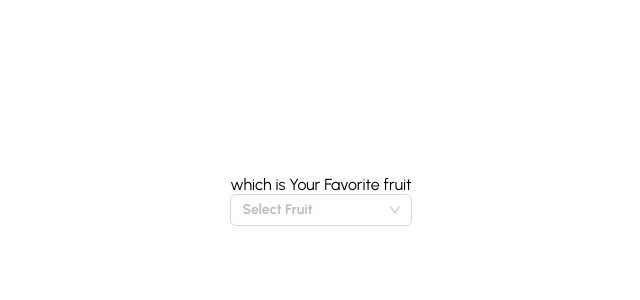
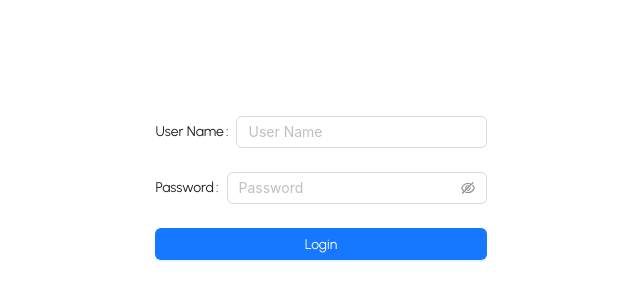
Before and after one commit to Sumanth-rockzz/AntDesignBasics, a React (Create React App) app: page / in a window 1280 px wide. Shown: the part 200-500 px from the top of the page, without its empty margins (319-959 px from the left). Built offline with nearby package versions, Linux system fonts and the light colour scheme.

Commit message:
Form Component

```diff
--- a/src/App.js
+++ b/src/App.js
@@ -1,28 +1,31 @@
 import React from "react";
 import "./App.css";
-import { Select } from "antd";
+import { Form, Input, Button } from "antd";
 
 const App = () => {
-  const fruits = ["Banana", "Mango", "Apple", "Orange"];
+  const submitHandler = (e) => {
+    console.log(e);
+  };
   return (
     <div className="app">
       <header className="app-header">
-        <p>which is Your Favorite fruit</p>
-        <Select
-          mode="multiple"
-          placeholder="Select Fruit"
-          style={{ width: "100%", fontWeight: "bold", color: "blue" }}
-          allowClear
-          maxTagCount={2}
-        >
-          {fruits.map((fruit, index) => {
-            return (
-              <Select.Option value={fruit} key={index}>
-                {fruit}
-              </Select.Option>
-            );
-          })}
-        </Select>
+        <Form onFinish={submitHandler}>
+          <Form.Item label="User Name" name="username">
+            <Input placeholder="User Name" required></Input>
+          </Form.Item>
+          <Form.Item label="Password" name="password">
+            <Input.Password
+              placeholder="Password"
+              type="password"
+              required
+            ></Input.Password>
+          </Form.Item>
+          <Form.Item>
+            <Button type="primary" htmlType="submit" block>
+              Login
+            </Button>
+          </Form.Item>
+        </Form>
       </header>
     </div>
   );
```
